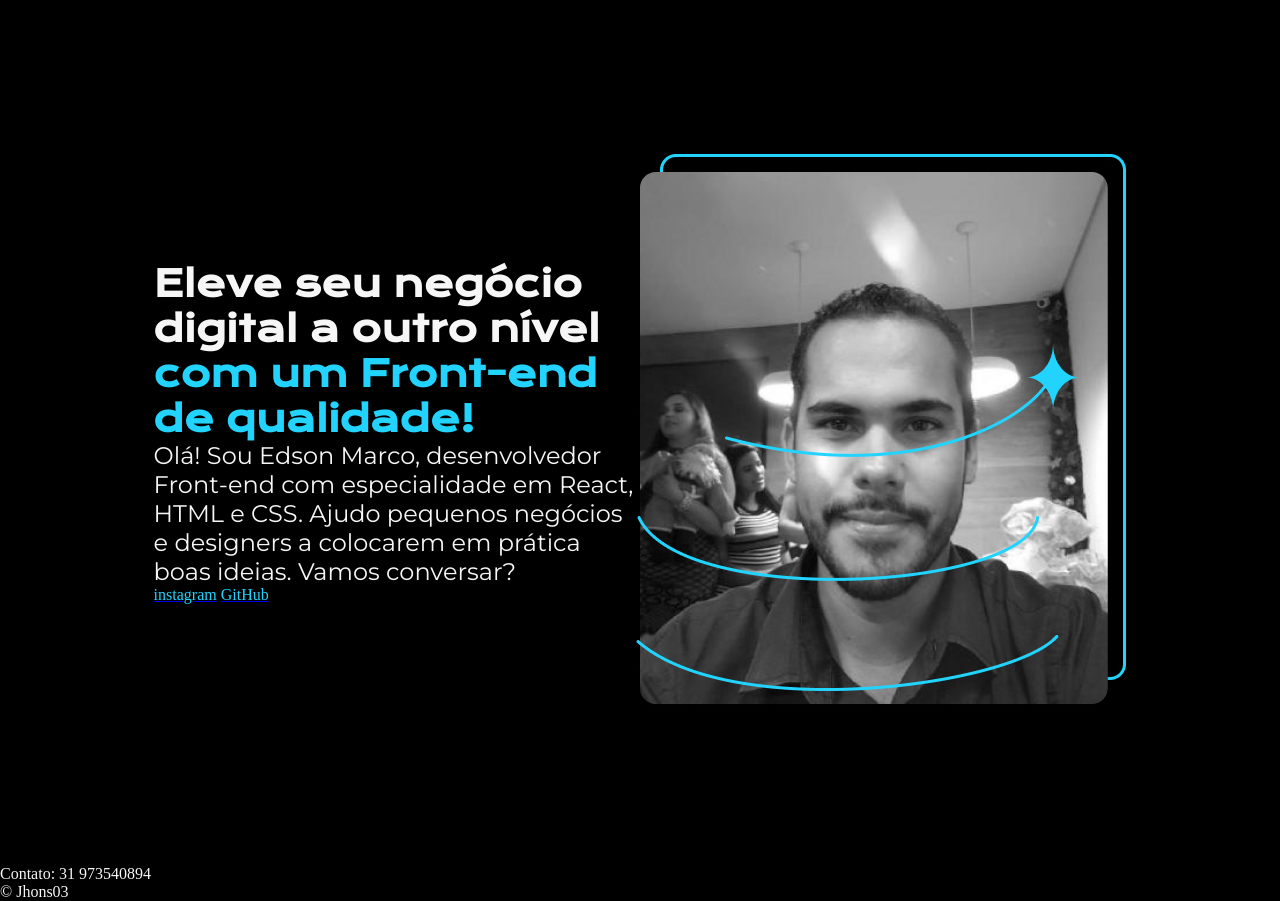
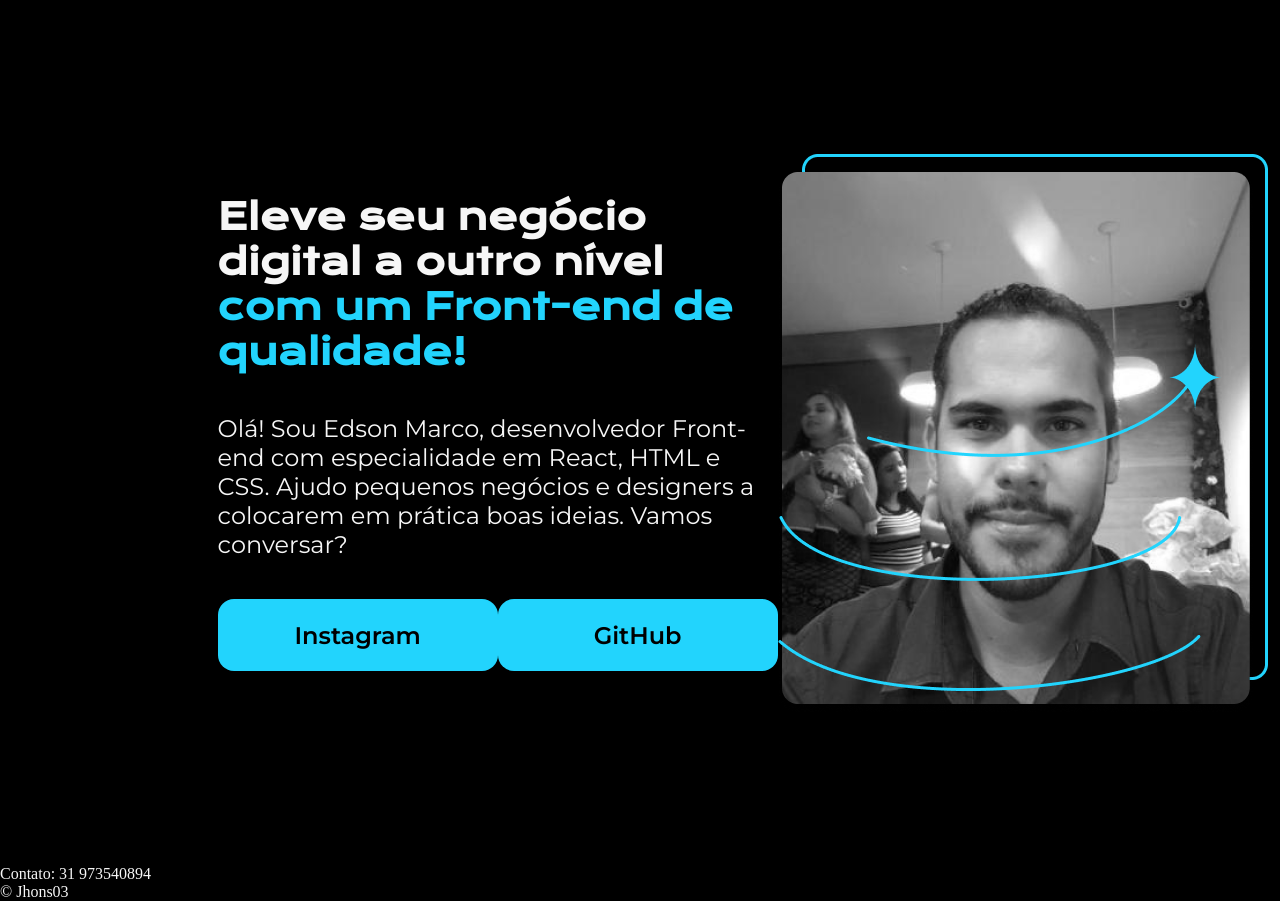
Before and after one commit to Jhons03/FullStack-Desenvolve-Boticario, a plain HTML site: page aula 4/index.html in a window 1280 px wide. Drawn offline with nearby package versions, Linux system fonts and the light colour scheme.

Commit message:
ajustando displayflex

```diff
--- a/aula 4/index.html
+++ b/aula 4/index.html
@@ -13,8 +13,10 @@
         <section class="apresentacao__conteudo">
             <h1 class="apresentacao__conteudo__titulo">Eleve seu negócio digital a outro nível <strong class="destaquetitulo">com um Front-end de qualidade!</strong></h1>
             <p class="apresentacao__conteudo__texto">Olá! Sou Edson Marco, desenvolvedor Front-end com especialidade em React, HTML e CSS. Ajudo pequenos negócios e designers a colocarem em prática boas ideias. Vamos conversar?</p>
-            <a href="https://www.instagram.com/edson2008/"><span>instagram</span></a>
-            <a href="https://github.com/Jhons03"><span>GitHub</span></a>
+            <div class="apresentacao__links">
+                <a class="apresentacao__links__boton" href="https://www.instagram.com/edson2008/"><span>Instagram</span></a>
+                <a class="apresentacao__links__boton" href="https://github.com/Jhons03"><span>GitHub</span></a>
+            </div>
         </section>
         <img src="Imagem.png" alt="Foto do Edson Marco Desenvolvedor">
     </main>
--- a/aula 4/style.css
+++ b/aula 4/style.css
@@ -1,10 +1,10 @@
-@import url('https://fonts.googleapis.com/css2?family=Krona+One&family=Montserrat&family=Roboto:wght@100;300;500;700&display=swap');
+@import url('https://fonts.googleapis.com/css2?family=Krona+One&family=Montserrat:wght@400;600&family=Roboto:wght@100;300;500;700&display=swap');
 * {
     margin: 0;
     padding: 0;
 }
 .apresentacao {
-    margin: 12%;
+    margin: 12% 17%;
     display: flex;
     align-items: center;
     justify-content: space-between;
@@ -22,11 +22,14 @@ body {
 }
 
 span {
-     color: #22D4FD;
+     color: black;
 }
 
 .apresentacao__conteudo {
     width: 615px;
+    display: flex;
+    flex-direction: column;
+    gap: 40px;
 }
 
 .apresentacao__conteudo__titulo {
@@ -38,3 +41,20 @@ span {
     font-size: 24px;
     font-family: 'Montserrat', sans-serif;
 }
+
+.apresentacao__links {
+    display: flex;
+    justify-content: space-between;
+}
+
+.apresentacao__links__boton {
+    background-color: #22D4FD;
+    width: 280px;
+    text-align: center;
+    border-radius: 16px;
+    font-size: 24px;
+    padding: 21.5px 0;
+    text-decoration: none;
+    font-family: 'Montserrat', sans-serif;
+    font-weight: 600;
+}
```
